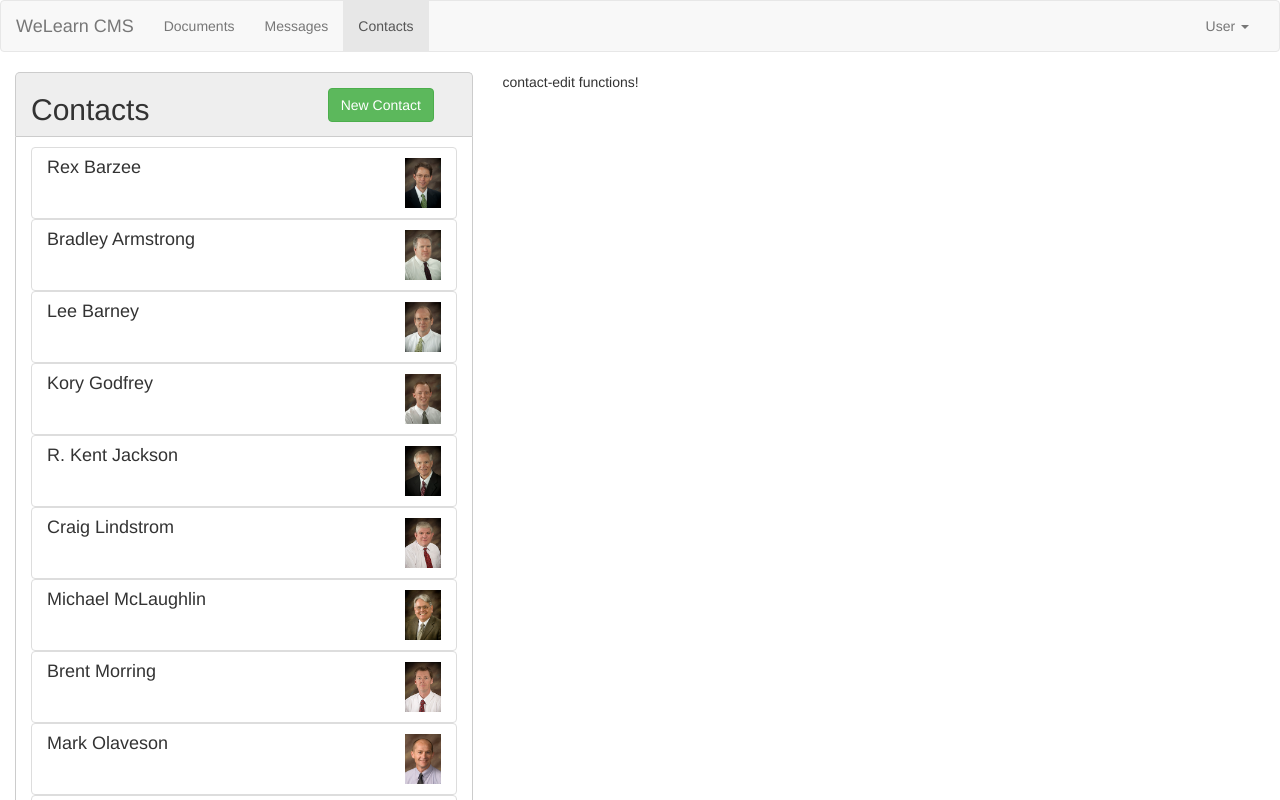
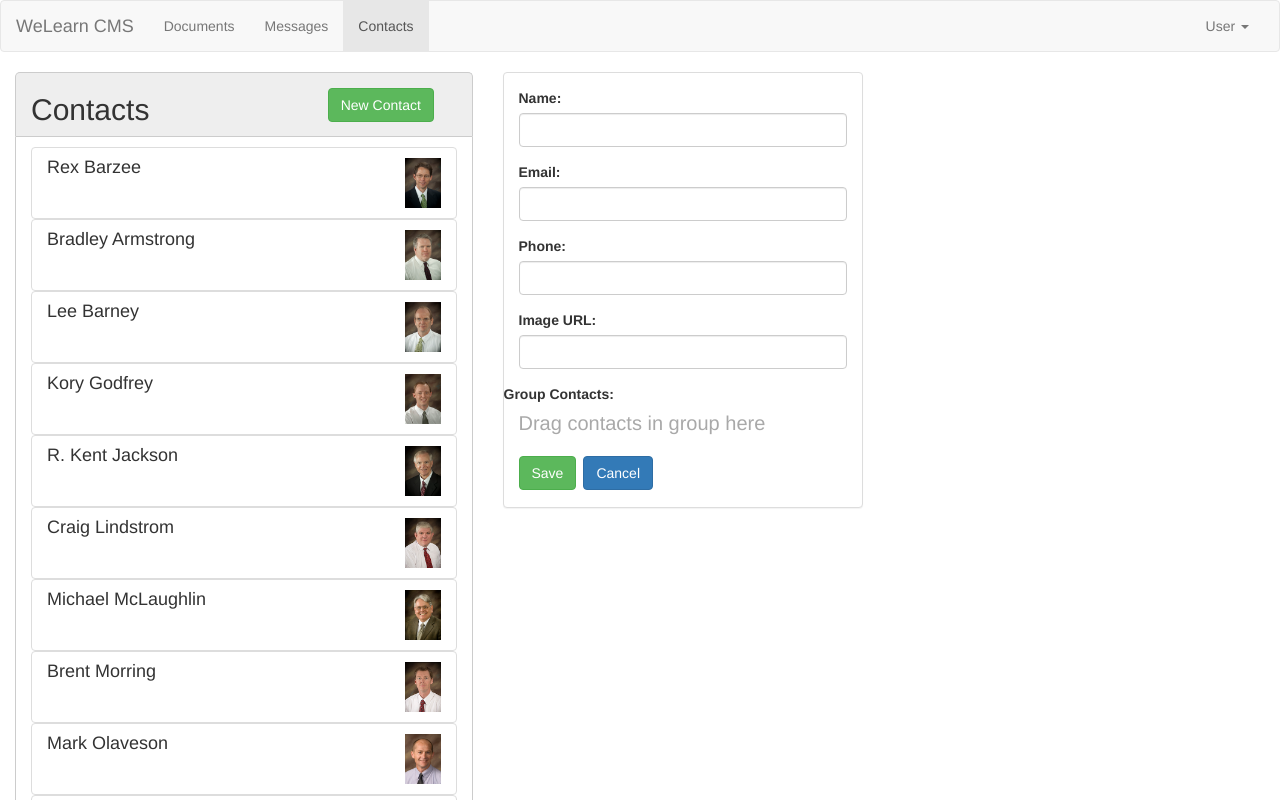
Before and after one commit to mnhthompson/WDD-430-WEEK-2, an Angular app: page /contacts/new in a window 1280 px wide. Shown: the top 800 px of the page. Built offline with nearby package versions, Linux system fonts and the light colour scheme.

Commit message:
lesson 8 files added

```diff
--- a/src/app/contacts/contact-edit/contact-edit.component.css
+++ b/src/app/contacts/contact-edit/contact-edit.component.css
@@ -0,0 +1,33 @@
+
+.required.ng-invalid {
+  border: 1px solid red;
+}
+
+.invalid.ng-invalid.ng-dirty {
+  border: 1px solid red;
+}
+
+.pad-left-right{
+  padding-left:.1rem;
+}
+
+.deleteButton {
+  margin-top: 1.5rem;
+  margin-left: -1.2rem;
+  width: 3.4rem;
+}
+
+.buttonDiv {
+  margin-top: 1.5rem;
+}
+
+.groupDiv {
+  min-height: 6rem;
+  border: solid thin lightgrey;
+}
+
+.dragMsg {
+  font-size: 2rem;
+  color: darkgrey;
+  margin-left: 3rem;
+}
--- a/src/app/contacts/contact-edit/contact-edit.component.html
+++ b/src/app/contacts/contact-edit/contact-edit.component.html
@@ -1 +1,82 @@
-<p>contact-edit functions!</p>
+<div class="panel panel-default">
+  <div class="panel-body">
+    <form id="contact-edit">
+      <div class="row">
+        <div class="col-sm-12 form-group">
+          <label for="name">Name:</label>
+          <input
+            type="text"
+            id="name"
+            class="form-control required"
+            size="120"
+            max="120">
+        </div>
+      </div>
+
+      <div class="row">
+        <div class="col-sm-12 form-group">
+          <label for="email">Email:</label>
+          <input
+            type="text"
+            id="email"
+            class="form-control required"
+            size="120"
+            max="255">
+        </div>
+      </div>
+
+      <div class="row">
+        <div class="col-sm-12 form-group">
+          <label for="phone">Phone:</label>
+          <input
+            type="text"
+            id="phone"
+            class="form-control invalid"
+            size="150"
+            max="255">
+
+        </div>
+      </div>
+
+      <div class="row">
+        <div class="col-sm-12 form-group">
+          <label for="imageUrl">Image URL:</label>
+          <input
+            type="text"
+            id="imageUrl"
+            class="form-control"
+            size="150"
+            max="255">
+        </div>
+      </div>
+
+      <div class="row">
+        <div class="form-group">
+          <label for="groupList">Group Contacts:</label>
+
+          <div class="row" id="groupList"
+              style="min-height: 3rem;" >
+
+            <div *ngFor="let contact of groupContacts; let i = index">
+              <div>
+                <cms-contact-item class="col-sm-11" [contact]="contact"></cms-contact-item>
+                <button class="btn btn-danger col-sm-2 deleteButton" (click)="onRemoveItem(i)">X</button>
+              </div>
+            </div>
+            <span class="dragMsg" *ngIf="groupContacts?.length < 1">Drag contacts in group here</span>
+          </div>
+
+        </div>
+      </div>
+
+
+      <div class="row">
+        <div class="col-xs-12 btn-toolbar">
+          <button class="btn btn-success" type="submit">Save</button>
+          <button class="btn btn-primary" type="button" (click)="onCancel()">Cancel</button>
+        </div>
+      </div>
+
+    </form>
+  </div>
+</div>
--- a/src/app/documents/document-edit/document-edit.component.css
+++ b/src/app/documents/document-edit/document-edit.component.css
@@ -0,0 +1,3 @@
+input.ng-invalid {
+  border: 1px solid red;
+}
--- a/src/app/documents/document-edit/document-edit.component.html
+++ b/src/app/documents/document-edit/document-edit.component.html
@@ -1 +1,51 @@
-<p>document-edit functions!</p>
+<div class="panel panel-default">
+  <div class="panel-body">
+
+    <form id="document-edit">
+      <div class="row">
+        <div class="col-sm-12 form-group">
+          <label for="name">Document Title:</label>
+          <input
+            type="text"
+            id="name"
+            class="form-control"
+            size="120"
+            max="120">
+        </div>
+      </div>
+
+      <div class="row">
+        <div class="col-sm-12 form-group">
+          <label for="description">Document Description:</label>
+          <input
+            type="text"
+            id="description"
+            class="form-control"
+            size="120"
+            max="255">
+        </div>
+      </div>
+
+      <div class="row">
+        <div class="col-sm-12 form-group">
+          <label for="url">Document URL:</label>
+          <input
+            type="text"
+            id="url"
+            class="form-control"
+            size="150"
+            max="255">
+        </div>
+      </div>
+
+      <div class="row">
+        <div class="col-xs-12 btn-toolbar">
+          <button class="btn btn-success" type="submit" >Save</button>
+          <button class="btn btn-primary" type="button" (click)="onCancel()">Cancel</button>
+        </div>
+      </div>
+
+    </form>
+
+  </div>
+</div>
```
